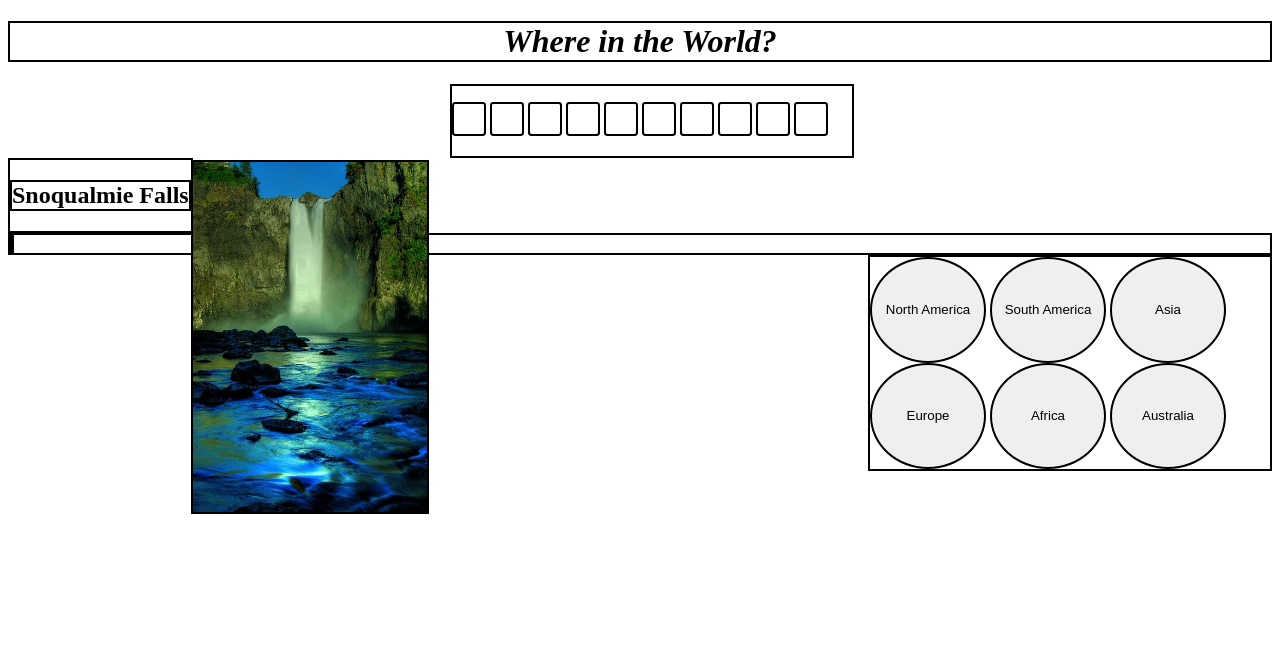
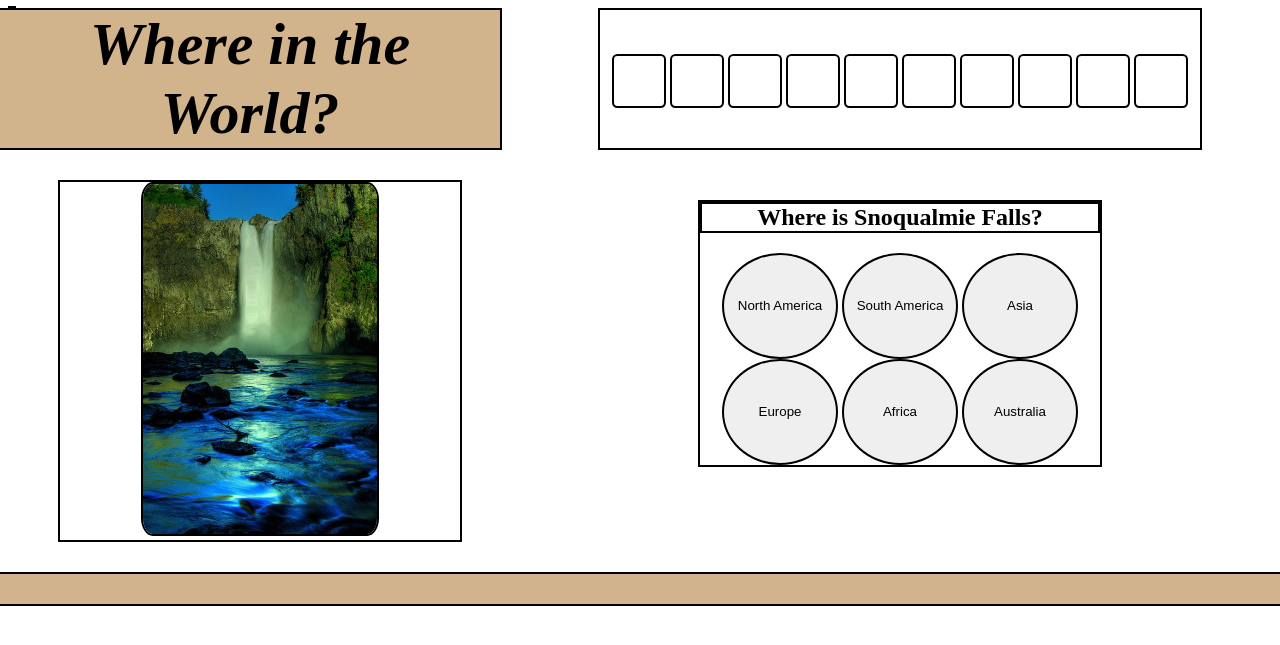
Before and after one commit to ascreven/Guess-the-Location, a PHP site: page /game.html in a window 1280 px wide; the page is wider, and only the part inside the window is pictured. Shown: the top 645 px of that part. Run offline with PHP 8.4, Linux system fonts and the light colour scheme; some libraries are stand-ins or nearby versions.

Commit message:
styling done

```diff
--- a/project1/game.html
+++ b/project1/game.html
@@ -24,24 +24,26 @@
     <p id=10></p>
   </div>
   <div class=location>
-    <h2>Snoqualmie Falls</h2>
+    <!-- <h2>Snoqualmie Falls</h2> -->
     <img src='snoqualmie_falls.jpg'>
   </div>
   <!-- score -->
-  <div>
+  <div class=score>
 
     <p class=score></p>
 
   </div>
 <!-- options -->
   <div class=options>
+    <h2>Where is Snoqualmie Falls?</h2>
     <button id=na>North America</button>
     <button id=sa>South America</button>
     <button id=asia>Asia</button>
     <button id=eur>Europe</button>
     <button id=afr>Africa</button>
     <button id=aus>Australia</button>
-    </div>
+  </div>
+  <div class=footer>
   </div>
 </body>
 </html>
--- a/project1/styles.css
+++ b/project1/styles.css
@@ -7,41 +7,60 @@ h1 {
   font-family: Book Antiqua cursive;
   font-style: oblique;
   text-align: center;
-
+  position: fixed;
+  margin: 0px 0px -10px -10px;
+  font-size: 60px;
+  width: 500px;
+  background: tan;
+  z-index: 1;
 }
 
 .completion {
-  width: 400px;
-  margin-left: 35%;
+  width: 600px;
+  float: right;
+  margin-right: 70px;
+  height: 138px;
+  text-align: center;
 }
+
 .completion p {
-  width: 20px;
-  height: 20px;
+  width: 40px;
+  height: 40px;
   padding: 5px;
   display: inline-block;
   border-radius: 10%;
+  margin-top: 44px;
+  /*margin-left: 2px;*/
+  position: relative;
 }
 
 .location {
-  display: inline-block;
+  float: left;
   clear: both;
+  margin-top: 30px;
+  margin-left: 50px;
+  width: 400px;
+  text-align: center;
+  margin-bottom: 30px;
 }
 
-.location h2{
-  display: inline-block;
-  text-align: center;
-  float: center;
-}
 img {
-  display: inline-block;
   height: 350px;
-  position: absolute;
+  border-radius: 5%;
 }
 
 .options {
   display: inline-block;
   width: 400px;
   float: right;
+  margin-top: 50px;
+  margin-right: 170px;
+  text-align: center;
+
+}
+
+.options h2 {
+  margin-top: 0px;
 }
 .options button{
   border-radius: 50%;
@@ -55,3 +74,11 @@ img {
 .score {
   display: inline;
 }
+
+.footer {
+  clear: both;
+  background-color: tan;
+  height: 30px;
+  margin-left: -10px;
+  width: 110%
+}
```
